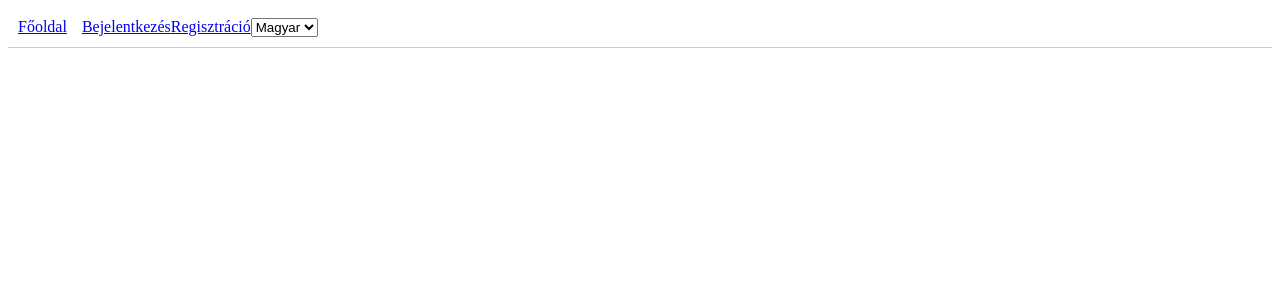
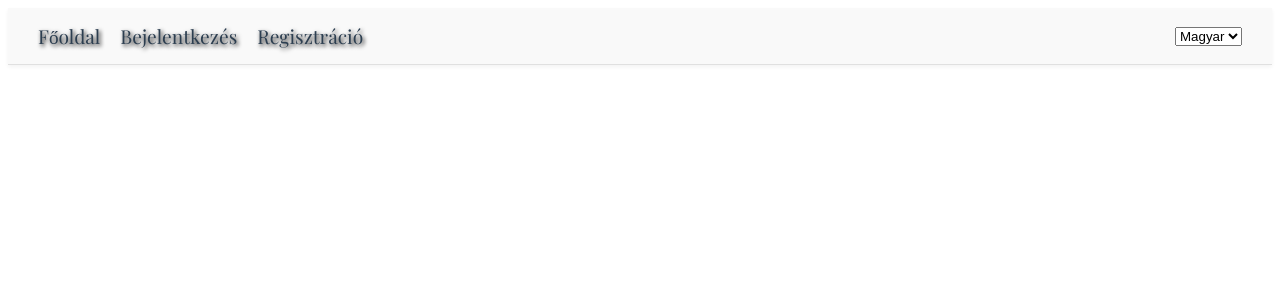
Before and after one commit to pinyopapi/dentist-app, a React (Create React App) app in the folder frontend/: page / in a window 1280 px wide. Shown: the top 300 px of the page. Built offline with nearby package versions, Linux system fonts and the light colour scheme; no server answers.

Commit message:
Add css to navbar

```diff
--- a/frontend/src/components/Navbar.jsx
+++ b/frontend/src/components/Navbar.jsx
@@ -3,6 +3,7 @@ import { Link, useNavigate } from "react-router-dom";
 import { AuthContext } from "../contexts/AuthContext";
 import LanguageSelector from "./LanguageSelector";
 import { useTranslation } from "../hooks/useTranslation";
+import styles from "./Navbar.module.css";
 
 const Navbar = () => {
   const { user, logout } = useContext(AuthContext);
@@ -15,24 +16,32 @@ const Navbar = () => {
   };
 
   return (
-    <nav style={{ padding: "10px", borderBottom: "1px solid #ccc" }}>
-      <Link to="/" style={{ marginRight: "15px" }}>{getText("home")}</Link>
+    <nav className={styles.navbar}>
+      <div className={styles.navLinks}>
+        <Link to="/" className={styles.navLink}>{getText("home")}</Link>
 
         {user ? (
           <>
-          <Link to="/appointments">{getText("appointmentsNav")}</Link>
-          <Link to="/services">{getText("services")}</Link>
-          <Link to="/adminCalendar">{getText("adminCalendar")}</Link>
-          <Link to="/adminServices">{getText("manageServices")}</Link>
-          <span>Hello, {user.name}</span>
-          <button onClick={handleLogout}>{getText("logout")}</button>
+            <Link to="/appointments" className={styles.navLink}>{getText("appointmentsNav")}</Link>
+            <Link to="/services" className={styles.navLink}>{getText("services")}</Link>
+            <Link to="/adminCalendar" className={styles.navLink}>{getText("adminCalendar")}</Link>
+            <Link to="/adminServices" className={styles.navLink}>{getText("services")}</Link>
           </>
         ) : (
           <>
-          <Link to="/login">{getText("login")}</Link>
-          <Link to="/register">{getText("register")}</Link>
+            <Link to="/login" className={styles.navLink}>{getText("login")}</Link>
+            <Link to="/register" className={styles.navLink}>{getText("register")}</Link>
           </>
         )}
+      </div>
+
+      {user && (
+        <div className={styles.userSection}>
+          <span className={styles.greeting}>Hello, {user.name}</span>
+          <button className={styles.logoutButton} onClick={handleLogout}>{getText("logout")}</button>
+        </div>
+      )}
+
       <LanguageSelector />
     </nav>
   );
--- /dev/null
+++ b/frontend/src/components/Navbar.module.css
@@ -0,0 +1,55 @@
+@import url('https://fonts.googleapis.com/css2?family=Playfair+Display:wght@400;700&display=swap');
+
+.navbar {
+  font-family: 'Playfair Display', serif;
+  background-color: #f9f9f9;
+  padding: 15px 30px;
+  display: flex;
+  align-items: center;
+  justify-content: space-between;
+  border-bottom: 1px solid #e0e0e0;
+  box-shadow: 0 2px 4px rgba(0,0,0,0.05);
+}
+
+.navLinks {
+  display: flex;
+  gap: 20px;
+  align-items: center;
+  font-size: larger;
+  text-shadow: 0.1rem 0.1rem 0.25rem black;
+}
+
+.navLink {
+  color: #2c3e50;
+  text-decoration: none;
+  font-weight: 500;
+  transition: color 0.2s ease-in-out;
+}
+
+.navLink:hover {
+  color: #1ba3fd;
+  text-shadow: 0.1rem 0.1rem 0.25rem rgb(90, 180, 253);
+}
+
+.userSection {
+  display: flex;
+  align-items: center;
+  gap: 10px;
+  color: #2c3e50;
+  font-weight: 500;
+}
+
+.logoutButton {
+  background-color: #3498db;
+  color: white;
+  border: none;
+  padding: 6px 12px;
+  border-radius: 6px;
+  cursor: pointer;
+  transition: background-color 0.2s ease-in-out;
+  font-family: 'Playfair Display', serif;
+}
+
+.logoutButton:hover {
+  background-color: #2980b9;
+}
```
Lines whose indentation alone changed are shown as unchanged.
